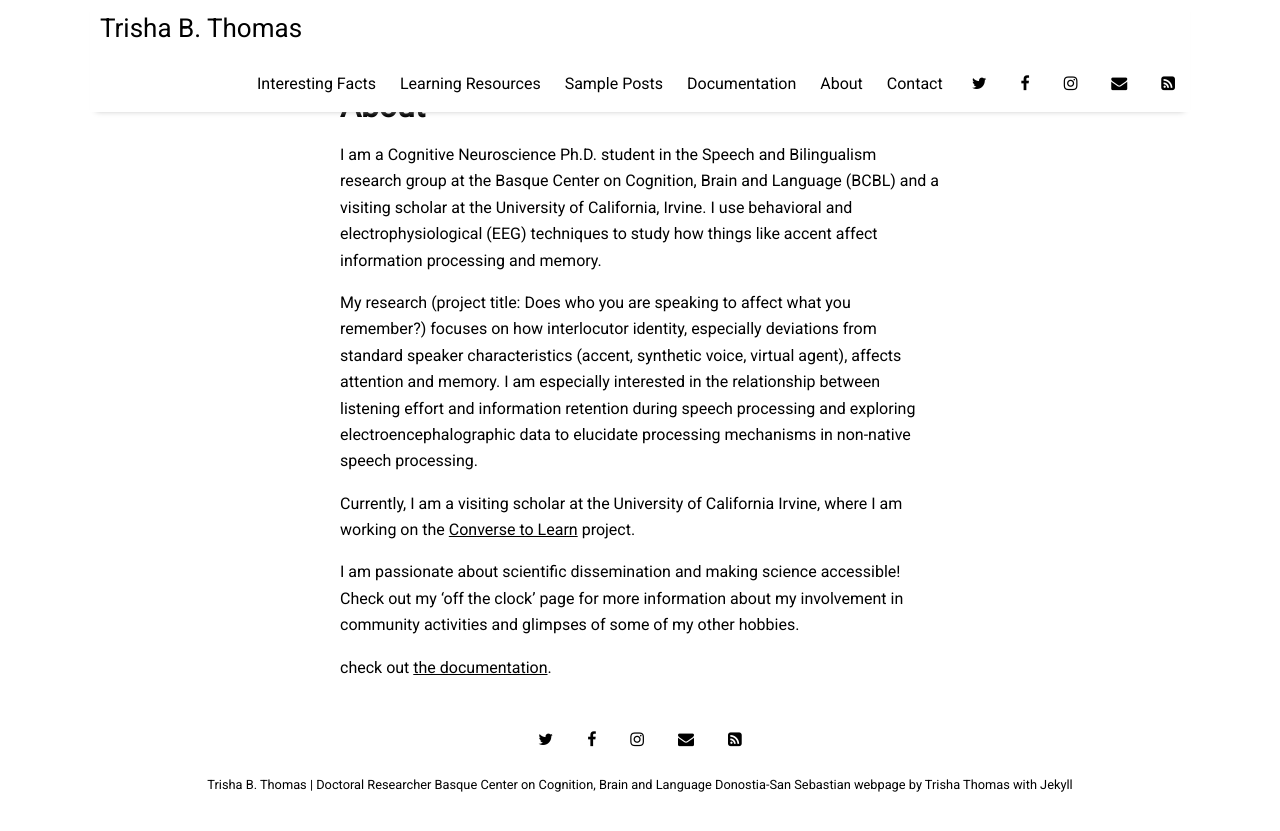
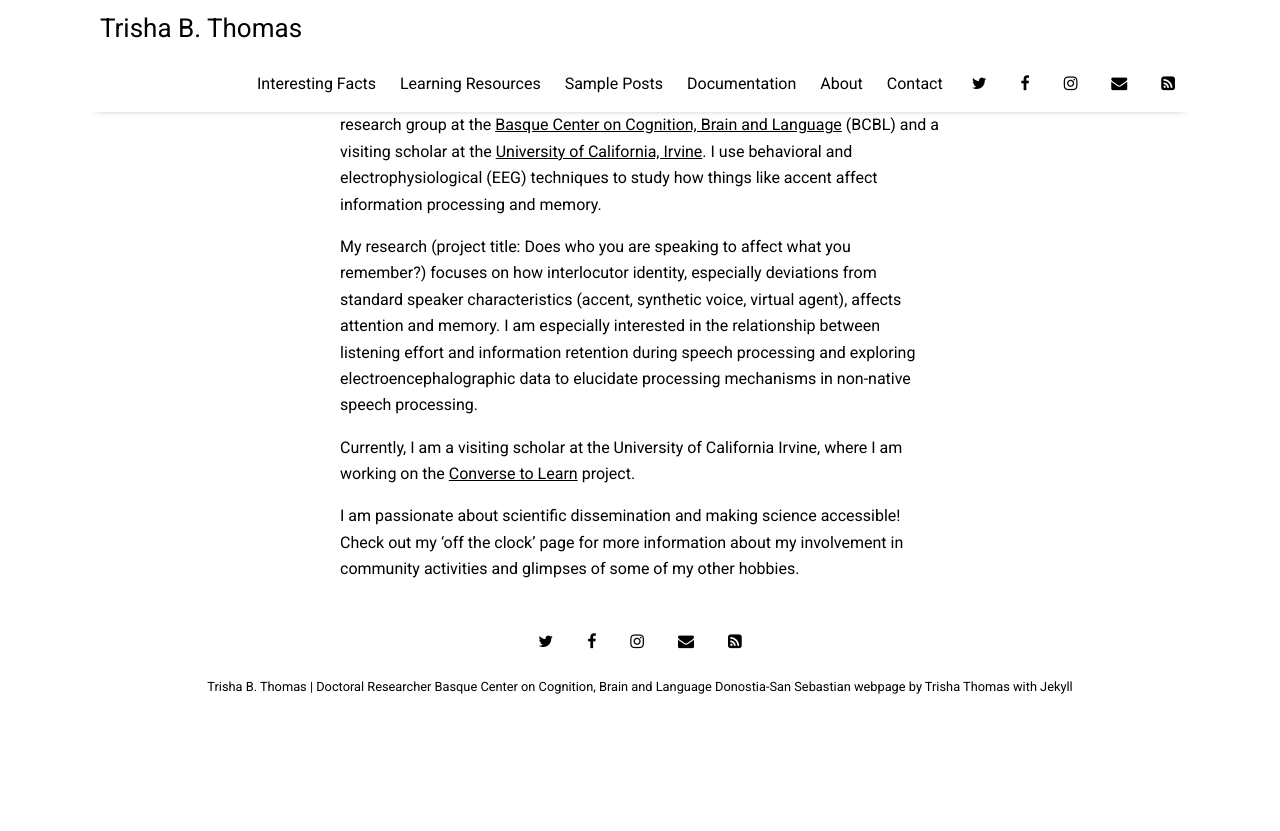
Before and after one commit to tthomas840/tthomas840.github.io, a Jekyll site: the page built from pages/about.md, in a window 1280 px wide. Shown: the top 831 px of the page. Built offline with Jekyll 4.4.1, drawn with Linux system fonts in a browser that asks for light colours; nearby versions of some CDN libraries; our own code applies the rules of GitHub Pages for plain Markdown files; part of the change alters nothing that is shown.

Commit message:
Update about.md

```diff
--- a/pages/about.md
+++ b/pages/about.md
@@ -1,11 +1,10 @@
 ---
 layout: page
-
-title: About
+title: &nbsp;About
 permalink: /about
 ---
 
-I am a Cognitive Neuroscience Ph.D. student in the Speech and Bilingualism research group at the Basque Center on Cognition, Brain and Language (BCBL) and a visiting scholar at the University of California, Irvine. I use behavioral and electrophysiological (EEG) techniques to study how things like accent affect information processing and memory.
+I am a Cognitive Neuroscience Ph.D. student in the [Speech and Bilingualism](https://www.bcbl.eu/en/research/research-groups/speech-bilingualism) research group at the [Basque Center on Cognition, Brain and Language](https://www.bcbl.eu/en) (BCBL) and a visiting scholar at the [University of California, Irvine](https://uci.edu/). I use behavioral and electrophysiological (EEG) techniques to study how things like accent affect information processing and memory.
 
 
 My research (project title: Does who you are speaking to affect what you remember?) focuses on how interlocutor identity, especially deviations from standard speaker characteristics (accent, synthetic voice, virtual agent), affects attention and memory. I am especially interested in the relationship between listening effort and information retention during speech processing and exploring electroencephalographic data to elucidate processing mechanisms in non-native speech processing.
@@ -13,5 +12,3 @@ My research (project title: Does who you are speaking to affect what you remembe
 Currently, I am a visiting scholar at the University of California Irvine, where I am working on the [Converse to Learn](https://www.conversetolearn.org) project.
 
 I am passionate about scientific dissemination and making science accessible! Check out my ‘off the clock’ page for more information about my involvement in community activities and glimpses of some of my other hobbies.
-
-check out [the documentation]({{ site.github.url }}{% post_url 2016-10-10-getting-started %}).
```
